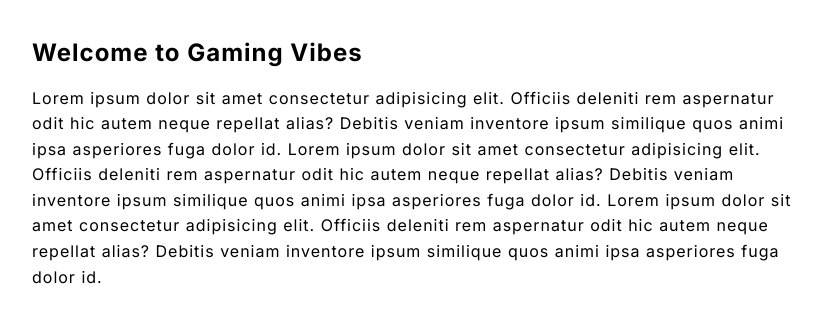
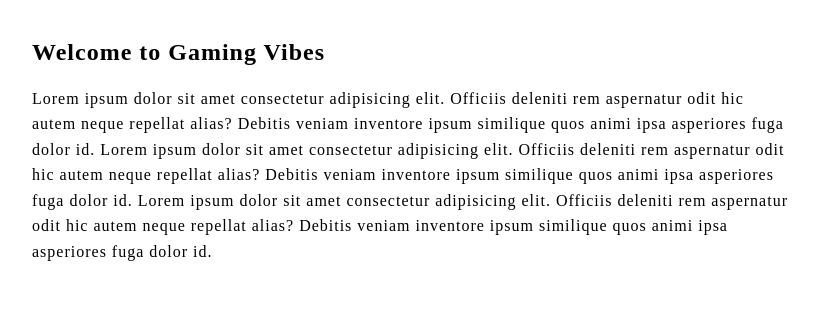
Before and after one commit to craj68168/Google-tags-and-google-analytics, a Next.js app: page / in a window 1280 px wide. Shown: the top 322 px of the page, without its empty margins (228-1049 px from the left). Built offline with nearby package versions, Linux system fonts and the light colour scheme.

Commit message:
feat:changes on pages

```diff
--- /dev/null
+++ b/pages/index.tsx
@@ -0,0 +1,36 @@
+"use client";
+import Head from "next/head";
+import styled from "styled-components";
+
+const Wrapper = styled.div`
+  max-width: 760px;
+  margin: 40px auto;
+  letter-spacing: 1px;
+  line-height: 1.6em;
+`;
+export default function Home() {
+  return (
+    <>
+      <Head>
+        <title>Home Page</title>
+      </Head>
+      <Wrapper>
+        <h2>Welcome to Gaming Vibes</h2>
+        <div>
+          <p>
+            Lorem ipsum dolor sit amet consectetur adipisicing elit. Officiis
+            deleniti rem aspernatur odit hic autem neque repellat alias? Debitis
+            veniam inventore ipsum similique quos animi ipsa asperiores fuga
+            dolor id. Lorem ipsum dolor sit amet consectetur adipisicing elit.
+            Officiis deleniti rem aspernatur odit hic autem neque repellat
+            alias? Debitis veniam inventore ipsum similique quos animi ipsa
+            asperiores fuga dolor id. Lorem ipsum dolor sit amet consectetur
+            adipisicing elit. Officiis deleniti rem aspernatur odit hic autem
+            neque repellat alias? Debitis veniam inventore ipsum similique quos
+            animi ipsa asperiores fuga dolor id.
+          </p>
+        </div>
+      </Wrapper>
+    </>
+  );
+}
--- a/src/app/page.tsx
+++ /dev/null
@@ -1,30 +0,0 @@
-"use client"
-import styled from "styled-components";
-
-const Div = styled.div`
-  max-width: 760px;
-  margin: 40px auto;
-  letter-spacing: 1px;
-  line-height: 1.6em;
-`;
-export default function Home() {
-  return (
-    <Div>
-      <h2>Welcome to Gaming Vibes</h2>
-      <div>
-        <p>
-          Lorem ipsum dolor sit amet consectetur adipisicing elit. Officiis
-          deleniti rem aspernatur odit hic autem neque repellat alias? Debitis
-          veniam inventore ipsum similique quos animi ipsa asperiores fuga dolor
-          id. Lorem ipsum dolor sit amet consectetur adipisicing elit. Officiis
-          deleniti rem aspernatur odit hic autem neque repellat alias? Debitis
-          veniam inventore ipsum similique quos animi ipsa asperiores fuga dolor
-          id. Lorem ipsum dolor sit amet consectetur adipisicing elit. Officiis
-          deleniti rem aspernatur odit hic autem neque repellat alias? Debitis
-          veniam inventore ipsum similique quos animi ipsa asperiores fuga dolor
-          id.
-        </p>
-      </div>
-    </Div>
-  );
-}
```
Also changed, not shown: pages/contact.tsx (added, +15 -0 lines).
